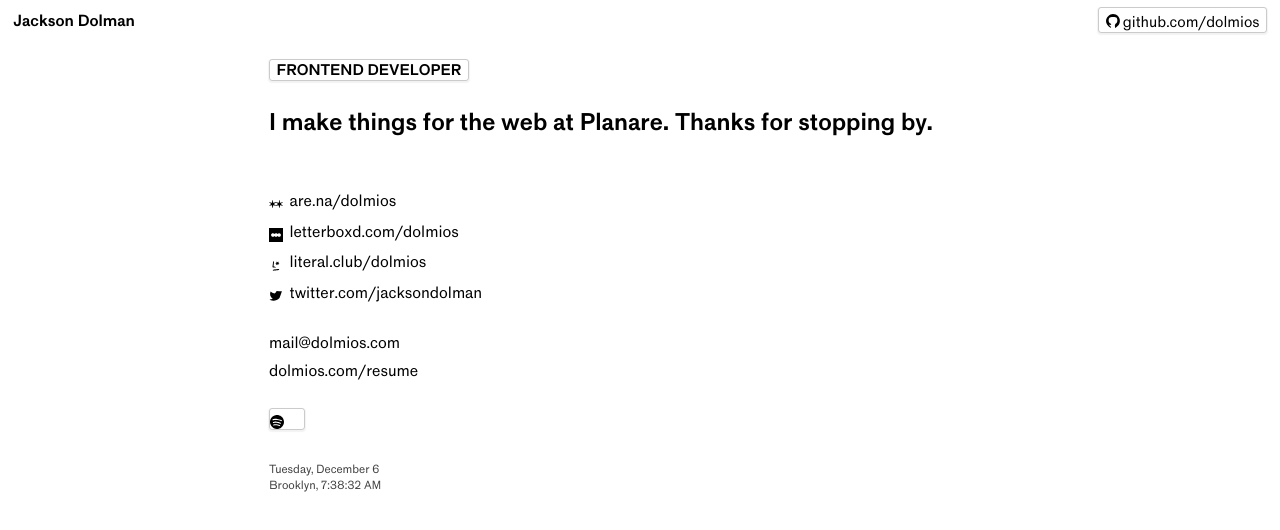
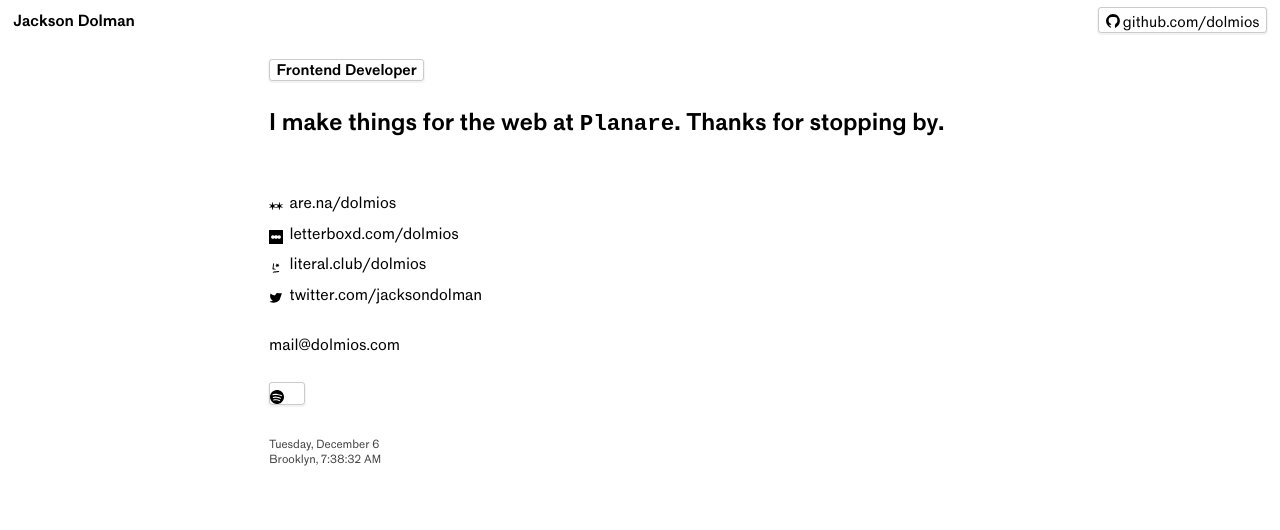
Before and after one commit to dolmios/dolmios.com, a Next.js app: page / in a window 1280 px wide. Shown: the top 530 px of the page. Built offline with nearby package versions, Linux system fonts and the light colour scheme; no server answers.

Commit message:
fix: tag overflow space

```diff
--- a/components/Song.tsx
+++ b/components/Song.tsx
@@ -34,7 +34,8 @@ export function Song(): JSX.Element {
           background: dominantColor || "transparent",
           paddingLeft: 0,
           whiteSpace: "nowrap",
-          overflow: "scroll",
+          overflowY: "hidden",
+          overflowX: "auto",
           textOverflow: "ellipsis",
           paddingRight: "$3",
 
@@ -48,7 +49,7 @@ export function Song(): JSX.Element {
             css={{
               borderTopLeftRadius: "$1",
               borderBottomLeftRadius: "$1",
-              display: "inline-flex",
+
               img: {
                 borderTopLeftRadius: "$1",
                 borderBottomLeftRadius: "$1",
--- a/package.json
+++ b/package.json
@@ -23,9 +23,9 @@
     "@types/react-dom": "^18.0.10",
     "eslint": "^8.31.0",
     "eslint-config-dolmios": "^1.4.0",
-    "next-sitemap": "^3.1.44",
-    "prettier": "^2.8.1",
-    "vercel": "^28.10.3"
+    "next-sitemap": "^3.1.45",
+    "prettier": "^2.8.2",
+    "vercel": "^28.11.0"
   },
   "homepage": "https://github.com/dolmios",
   "keywords": [
--- a/pages/index.tsx
+++ b/pages/index.tsx
@@ -1,5 +1,4 @@
 import Head from "next/head";
-import Link from "next/link";
 
 import { Grid, Song, useTimestamp, Text, Icons, Tag } from "../components";
 
@@ -22,12 +21,14 @@ export default function Home(): JSX.Element {
       </Head>
       <Grid as="section" direction="row">
         <Grid collapse={100} css={{ margin: "0 auto" }} direction="column" width={60}>
-          <Tag bold>FRONTEND DEVELOPER</Tag>
+          <Tag bold>Frontend Developer</Tag>
           <Text as="h1" top={5}>
             I make things for the web at{" "}
-            <a href="https://planare.dev" rel="noopener noreferrer" target="_blank">
-              Planare
-            </a>
+            <Text as="code">
+              <a href="https://planare.dev" rel="noopener noreferrer" target="_blank">
+                Planare
+              </a>
+            </Text>
             . Thanks for stopping by.
           </Text>
           <Text top={5}>
@@ -57,9 +58,7 @@ export default function Home(): JSX.Element {
           <a href="mail@dolmios.com" rel="noopener noreferrer" target="_blank">
             <Text top={5}>mail@dolmios.com</Text>
           </a>
-          <Link href="/resume">
-            <Text top={3}>dolmios.com/resume</Text>
-          </Link>
+
           <Grid top={5}>
             <Song />
           </Grid>
--- a/stitches.config.ts
+++ b/stitches.config.ts
@@ -95,12 +95,6 @@ export const globalStyles = globalCss({
     margin: 0,
     padding: 0,
   },
-  code: {
-    display: "inline-block",
-    fontSize: "0.9rem",
-    lineHeight: 1.4,
-    userSelect: "contain",
-  },
 
   img: {
     display: "block",
```
Also changed, not shown: 2 other files (tests, documents, lock files or other folders).
